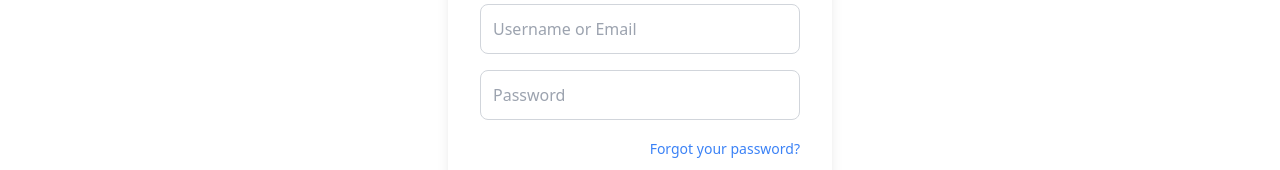
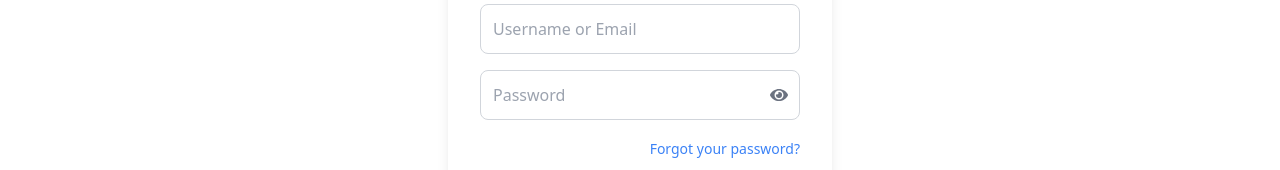
Before and after one commit to rahuldev9/ScoreSync, a React (Create React App) app in the folder client/: page /login in a window 1280 px wide. Shown: the part 338-508 px from the top of the page. Built offline with nearby package versions, Linux system fonts and the light colour scheme.

Commit message:
Update Login.js

```diff
--- a/client/src/Components/Login.js
+++ b/client/src/Components/Login.js
@@ -1,13 +1,14 @@
 import React, { useState, useEffect } from "react";
 import { Link, useNavigate } from "react-router-dom";
 import axios from "axios";
+import { FaEye, FaEyeSlash } from "react-icons/fa";
 
 const Login = () => {
   const [form, setForm] = useState({ identifier: "", password: "" });
   const [error, setError] = useState("");
   const [loading, setLoading] = useState(false);
   const [Message, setMessage] = useState("")
-
+  const [showPassword, setShowPassword] = useState(false);
   const navigate = useNavigate();
 
   useEffect(() => {
@@ -67,14 +68,22 @@ const Login = () => {
             onChange={handleChange}
           />
 
+<div className="relative w-full">
       <input
-            className="w-full p-3 border border-gray-300 rounded-lg focus:outline-none focus:ring-2 focus:ring-blue-500"
+        className="w-full p-3 pr-10 border border-gray-300 rounded-lg focus:outline-none focus:ring-2 focus:ring-blue-500"
         placeholder="Password"
-            type="password"
+        type={showPassword ? "text" : "password"}
         name="password"
         value={form.password}
         onChange={handleChange}
       />
+      <span
+        onClick={() => setShowPassword((prev) => !prev)}
+        className="absolute top-1/2 right-3 transform -translate-y-1/2 text-gray-500 cursor-pointer"
+      >
+        {showPassword ? <FaEyeSlash size={18} /> : <FaEye size={18} />}
+      </span>
+    </div>
           <div className="text-right">
             <Link
               to="/forgot-password"
```
Lines whose indentation alone changed are shown as unchanged.
